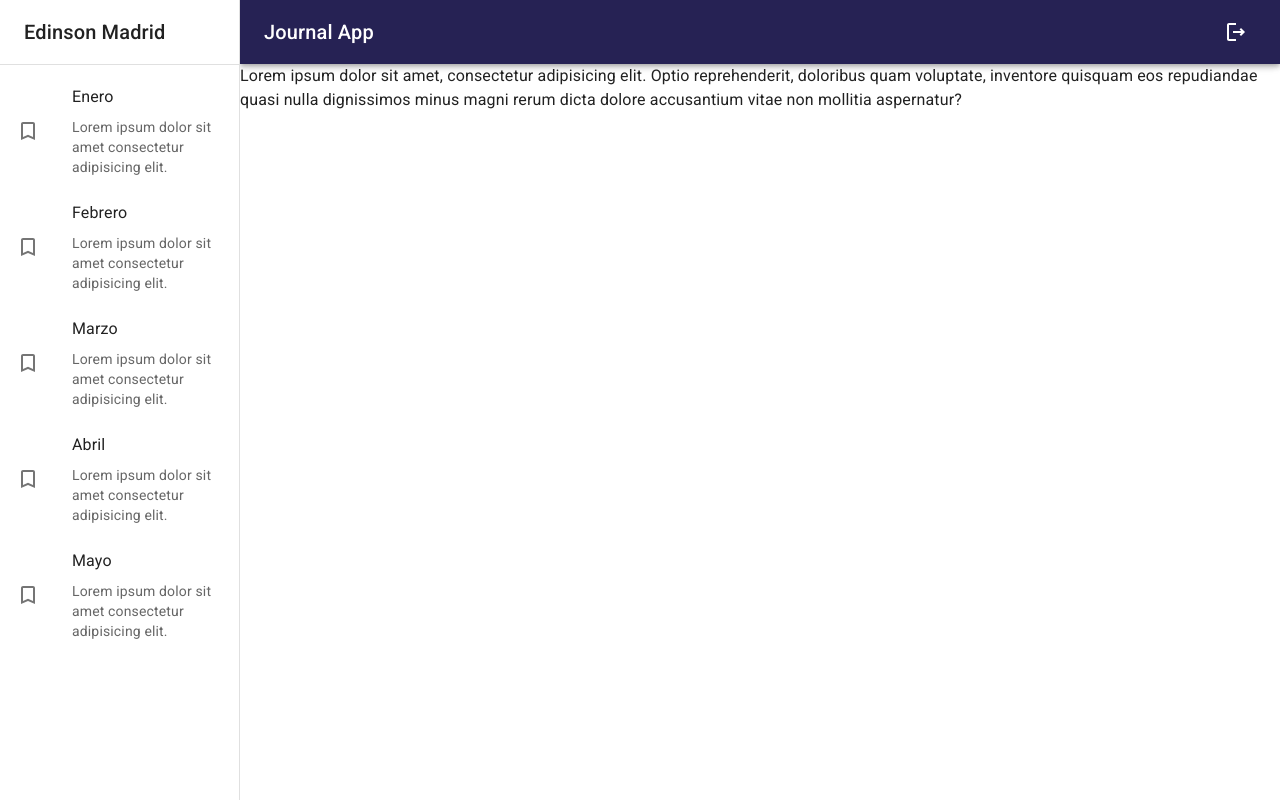
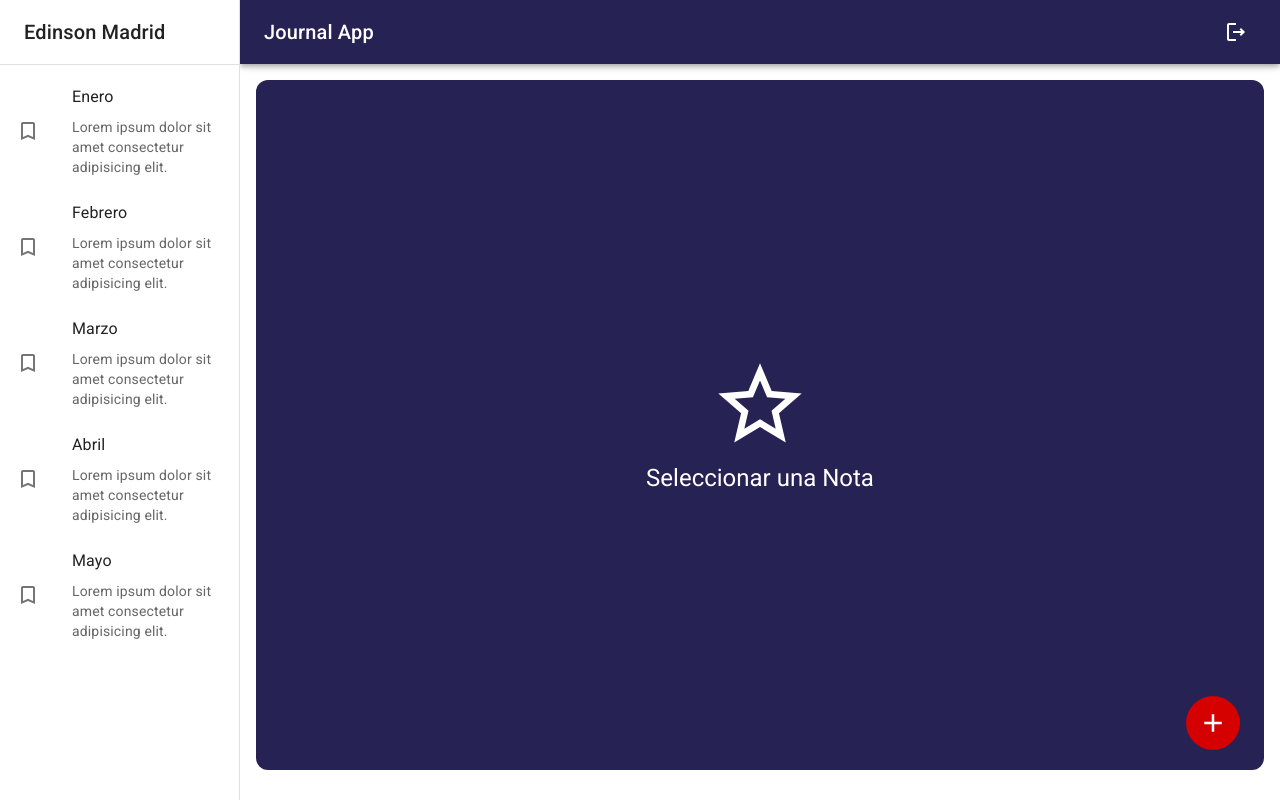
Before and after one commit to edinsondevs/React-con-Fernando-Herrera, a React (Vite) app in the folder 08-journal-app/: page / in a window 1280 px wide. Built offline with nearby package versions, Linux system fonts and the light colour scheme.

Commit message:
componente de imagenes y notas

```diff
--- /dev/null
+++ b/08-journal-app/src/journal/components/ImageGallery.jsx
@@ -0,0 +1,73 @@
+import ImageList from "@mui/material/ImageList";
+import ImageListItem from "@mui/material/ImageListItem";
+
+export const ImageGallery = () => {
+	return (
+		<ImageList
+			sx={{ width: '100%', height: 400 }}
+			cols={6}
+			gap={20}>
+			{itemData.map((item) => (
+				<ImageListItem key={item.img}>
+					<img
+						srcSet={`${item.img}?w=161&fit=crop&auto=format&dpr=2 2x`}
+						src={`${item.img}?w=161&fit=crop&auto=format`}
+						alt={item.title}
+						loading='lazy'
+					/>
+				</ImageListItem>
+			))}
+		</ImageList>
+	);
+};
+
+const itemData = [
+	{
+		img: "https://images.unsplash.com/photo-1551963831-b3b1ca40c98e",
+		title: "Breakfast",
+	},
+	{
+		img: "https://images.unsplash.com/photo-1551782450-a2132b4ba21d",
+		title: "Burger",
+	},
+	{
+		img: "https://images.unsplash.com/photo-1522770179533-24471fcdba45",
+		title: "Camera",
+	},
+	{
+		img: "https://images.unsplash.com/photo-1444418776041-9c7e33cc5a9c",
+		title: "Coffee",
+	},
+	{
+		img: "https://images.unsplash.com/photo-1533827432537-70133748f5c8",
+		title: "Hats",
+	},
+	{
+		img: "https://images.unsplash.com/photo-1558642452-9d2a7deb7f62",
+		title: "Honey",
+	},
+	{
+		img: "https://images.unsplash.com/photo-1516802273409-68526ee1bdd6",
+		title: "Basketball",
+	},
+	{
+		img: "https://images.unsplash.com/photo-1518756131217-31eb79b20e8f",
+		title: "Fern",
+	},
+	{
+		img: "https://images.unsplash.com/photo-1597645587822-e99fa5d45d25",
+		title: "Mushrooms",
+	},
+	{
+		img: "https://images.unsplash.com/photo-1567306301408-9b74779a11af",
+		title: "Tomato basil",
+	},
+	{
+		img: "https://images.unsplash.com/photo-1471357674240-e1a485acb3e1",
+		title: "Sea star",
+	},
+	{
+		img: "https://images.unsplash.com/photo-1589118949245-7d38baf380d6",
+		title: "Bike",
+	},
+];
--- a/08-journal-app/src/journal/components/index.js
+++ b/08-journal-app/src/journal/components/index.js
@@ -1,2 +1,3 @@
 export * from './NavBar'
 export * from './SideBar'
+export * from './ImageGallery'
--- a/08-journal-app/src/journal/layout/JournalLayout.jsx
+++ b/08-journal-app/src/journal/layout/JournalLayout.jsx
@@ -13,7 +13,7 @@ export const JournalLayout = ({ children }) => {
 			<SideBar drawerWidth={drawerWidth} />
 			<Box
 				component='main'
-				sx={{ flexGrow: 1 }}>
+				sx={{ flexGrow: 1, p: 2 }}>
 				{/* toolbar */}
 				<Toolbar />
 				{children}
--- a/08-journal-app/src/journal/pages/JournalPage.jsx
+++ b/08-journal-app/src/journal/pages/JournalPage.jsx
@@ -1,18 +1,31 @@
-import Typography from "@mui/material/Typography";
+import IconButton from "@mui/material/IconButton";
+import AddOutlinedIcon from "@mui/icons-material/AddOutlined";
 import { JournalLayout } from "../layout/JournalLayout";
+import { NothingSelectedView } from "../views/NothingSelectedView";
+import { NoteView } from "../views/NoteView";
 
 export const JournalPage = () => {
 	return (
 		<JournalLayout>
-			<Typography variant='body1'>
-				Lorem ipsum dolor sit amet, consectetur adipisicing elit. Optio
-				reprehenderit, doloribus quam voluptate, inventore quisquam eos
-				repudiandae quasi nulla dignissimos minus magni rerum dicta
-				dolore accusantium vitae non mollitia aspernatur?
-			</Typography>
+			<NothingSelectedView />
 
 			{/* Nota seleccionada */}
+			{/* <NoteView /> */}
+
 			{/* Vista de Notas */}
+			{/* Boton de agregar nota */}
+			<IconButton
+				size='large'
+				sx={{
+					color:"#fff",
+					backgroundColor: "error.main",
+					position: "fixed",
+					right: 40,
+					bottom: 50,
+					":hover": { backgroundColor: "error.main", opacity: 0.9},
+				}}>
+				<AddOutlinedIcon sx={{ fontSize: 30 }} />
+			</IconButton>
 		</JournalLayout>
 	);
 };
--- /dev/null
+++ b/08-journal-app/src/journal/views/NoteView.jsx
@@ -0,0 +1,64 @@
+import Grid from "@mui/material/Grid";
+import Typography from "@mui/material/Typography";
+import Button from "@mui/material/Button";
+import SaveOutlinedIcon from "@mui/icons-material/SaveOutlined";
+import TextField from '@mui/material/TextField'
+import { ImageGallery } from "../components";
+
+
+
+export const NoteView = () => {
+	return (
+		<Grid
+			container
+			spacing={0}
+			direction='row'
+            alignItems='center'
+			justifyContent='space-between'
+			sx={{ mb: 1 }}
+        >
+			<Grid item>
+				<Typography
+					fontSize={30}
+					fontWeight='light'
+					color='initial'>
+					14 Abril 2024
+				</Typography>
+			</Grid>
+			<Grid item>
+				<Button>
+					<SaveOutlinedIcon sx={{ fontSize: 30, mr: 1,  }} />
+					Guardar
+				</Button>
+			</Grid>
+            <Grid container spacing={0}>
+              <TextField
+                id=""
+                type="text"
+                label="Título"
+                placeholder="Ingrese un título"
+                variant="filled"
+                fullWidth
+                sx={{ border: 'none', mb:1}}
+                // value={}
+                // onChange={}
+              />
+              <TextField
+                id=""
+                type="text"
+                label="Descripcion"
+                placeholder="¿Que sucedio el dia de hoy?"
+                variant="filled"
+                fullWidth
+                multiline
+                sx={{ border: 'none', mb:1}}
+                minRows={5}
+                // value={}
+                // onChange={}
+              />
+              {/* Galeria de Imagenes */}
+              <ImageGallery />
+            </Grid>
+		</Grid>
+	);
+};
--- /dev/null
+++ b/08-journal-app/src/journal/views/NothingSelectedView.jsx
@@ -0,0 +1,29 @@
+import Grid from '@mui/material/Grid'
+import StarOutlineIcon from "@mui/icons-material/StarOutline";
+import Typography from '@mui/material/Typography'
+
+
+export const NothingSelectedView = () => {
+  return (
+		<Grid
+			container
+			spacing={0}
+			direction='column'
+			alignItems='center'
+			justifyContent='center'
+			sx={{
+				minHeight: "calc(100vh - 110px)",
+				backgroundColor: "primary.main",
+                borderRadius: 3
+			}}>
+			<Grid
+				item
+				xs={12}>
+				<StarOutlineIcon sx={{ fontSize: 100, color: '#fff'}}/>
+			</Grid>
+            <Grid item >
+              <Typography variant="h5" color='#fff' >Seleccionar una Nota</Typography>
+            </Grid>
+		</Grid>
+  );
+}
--- /dev/null
+++ b/08-journal-app/src/journal/views/index.js
@@ -0,0 +1,2 @@
+export * from './NothingSelectedView.jsx'
+export * from './NoteView.jsx'
--- a/08-journal-app/src/theme/purpleTheme.js
+++ b/08-journal-app/src/theme/purpleTheme.js
@@ -27,7 +27,7 @@ export const purpleTheme = createTheme({
             main: '#543884',
         },
         error: {
-            main: red[600]
+            main: red["A700"]
         },
     }
 })
```
